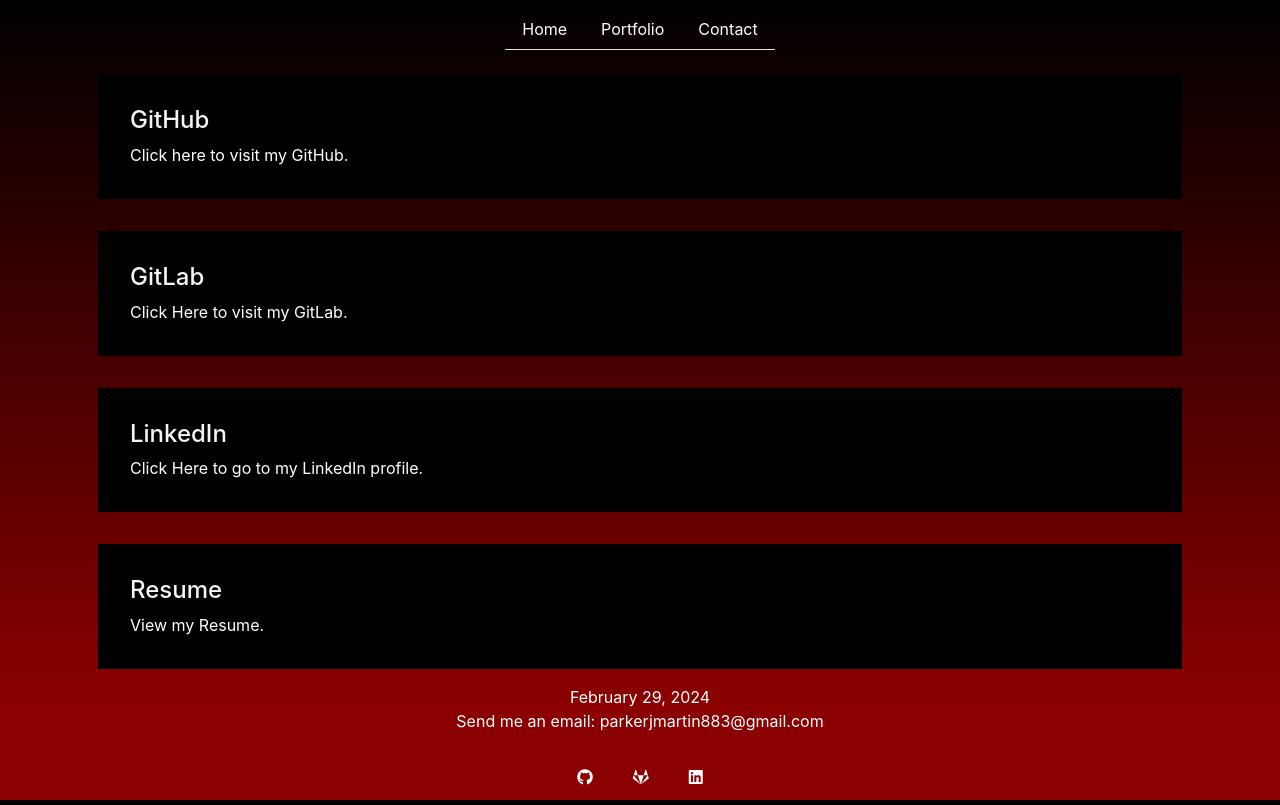
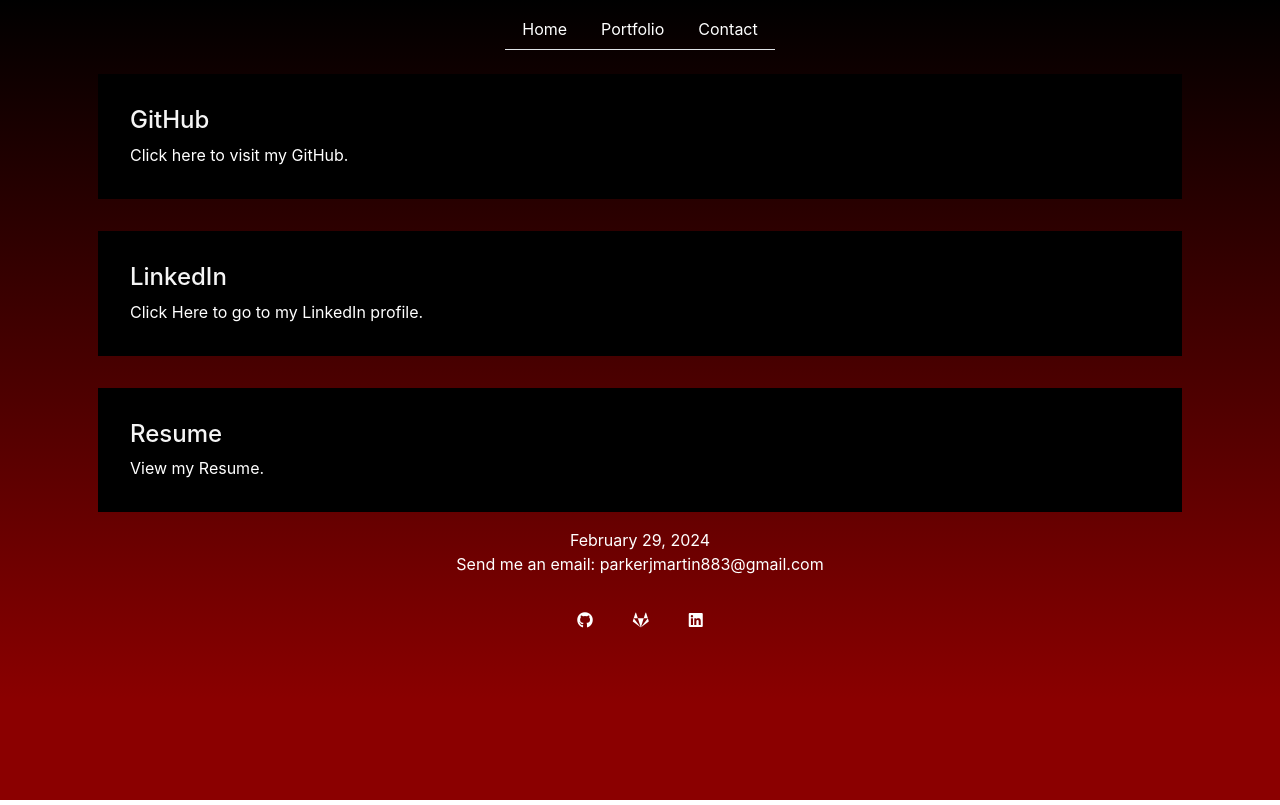
Before and after one commit to pmarti9/react_portfolio, a React (Create React App) app: page /portfolio in a window 1280 px wide. Built offline with nearby package versions, Linux system fonts and the light colour scheme.

Commit message:
removing gitlab as not needed

```diff
--- a/src/components/pages/portfolio/Portfolio.jsx
+++ b/src/components/pages/portfolio/Portfolio.jsx
@@ -8,10 +8,6 @@
         {
             name: "GitHub",
             description: <a href="https://github.com/pmarti9\">Click here to visit my GitHub</a>
-        },
-        {
-            name: "GitLab",
-            description: <a href="https://gitlab.com/pmarti9">Click Here to visit my GitLab</a>
         },
         {
             name: "LinkedIn",
```
